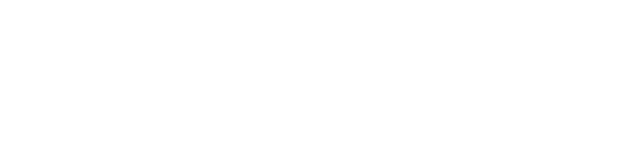
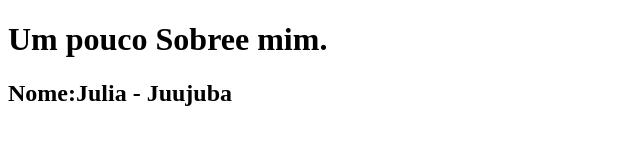
Before and after one commit to Juliabrasil523/p-gina-1, a plain HTML site: page index.html in a window 1280 px wide. Shown: the whole page, without its empty margins (0-640 px from the left). Drawn offline with Linux system fonts and the light colour scheme.

Commit message:
sobre mim

```diff
--- a/index.html
+++ b/index.html
@@ -6,6 +6,8 @@
     <title>Sobre mim</title>
 </head>
 <body>
-
+    <h1> Um pouco Sobree mim.</h1>
+    <h2> Nome:Julia - Juujuba</h2>
+    <umg id="banner" srcc=""></umg>
 </body>
 </html>
```
